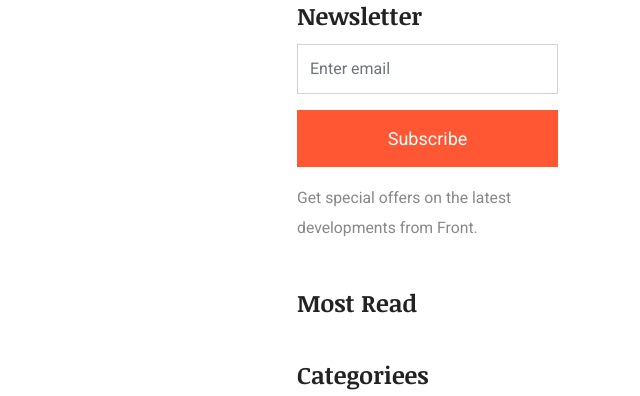
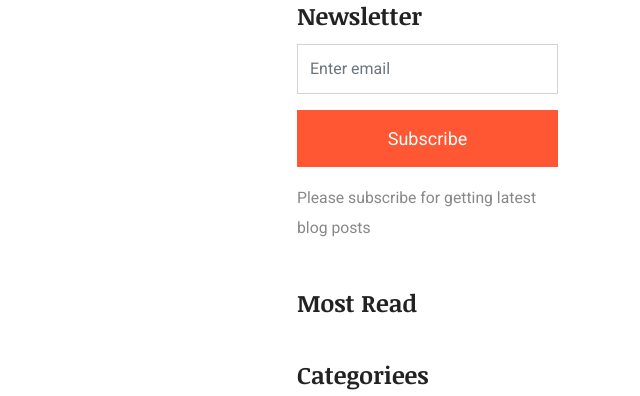
Before and after one commit to JavaScriptJuggler/portfolio, a Symfony app: template templates/frontend/blog/index.html.twig in a window 1280 px wide. Shown: the part 192-588 px from the top of the page, without its empty margins (640-1280 px from the left). Run offline with Twig, Linux system fonts and the light colour scheme; the template is opened without the code that fills it, so the values that code supplies are empty; some libraries are stand-ins or nearby versions.

Commit message:
subscribtion message handling

```diff
--- a/src/Controller/BlogController.php
+++ b/src/Controller/BlogController.php
@@ -170,7 +170,7 @@ class BlogController extends GlobalController
         /* sending mail */
         $email = (new TemplatedEmail())
             ->from('soumyamanna180898@gmail.com')
-            ->to('soumyamanna180898@gmail.com')
+            ->to($email)
             ->subject("Thank's for SUBSCRIBING")
             ->htmlTemplate('frontend\mail_templates\subscribe_template.html.twig') // Template path
             ->context([]); // variables wants to pass
--- a/templates/frontend/blog/index.html.twig
+++ b/templates/frontend/blog/index.html.twig
@@ -35,15 +35,18 @@
 					{% endfor %}
 				</div>
 				<div class="col-lg-4 col-xl-3 offset-xl-1">
-					<div class="widget mb-5">
+					<div class="widget mb-5" id="newsletter-div">
 						<h3 class="h4 mb-3">Newsletter</h4>
 						<form id="newsletter">
-							<input type="text" class="form-control mb-3 rounded-0" placeholder="Enter email" aria-label="Enter email" id="newsletter_email">
+							<input type="email" required class="form-control mb-3 rounded-0" placeholder="Enter email" aria-label="Enter email" id="newsletter_email">
 							<div class="d-grid mb-3">
-								<button type="submit" class="btn btn-primary rounded-0">Subscribe</button>
+								<button type="submit" class="btn btn-primary rounded-0" id="subscribe_btn">Subscribe</button>
 							</div>
 						</form>
-						<p class="form-text">Get special offers on the latest developments from Front.</p>
+						<p class="text-success text-sm subscribe-text" style="display:none">
+							<b>Thanks For Subscribe!</b>
+						</p>
+						<p class="form-text">Please subscribe for getting latest blog posts</p>
 					</div>
 
 					<div class="widget mb-5">
@@ -113,10 +116,10 @@
 		</div>
 	</div>
 </section>
-<script src="https://code.jquery.com/jquery-3.7.1.min.js" integrity="sha256-/JqT3SQfawRcv/BIHPThkBvs0OEvtFFmqPF/lYI/Cxo=" crossorigin="anonymous"></script>
-<script>
+ <script src="https://code.jquery.com/jquery-3.7.1.min.js"></script> <script>
 				$('#newsletter').submit(function (e) {
 			    e.preventDefault();
+				$('#subscribe_btn').text("Wait...");
 			    $.ajax({
 			        type: "POST",
 			        url: "{{ path('app_blog_subscriber') }}",
@@ -124,7 +127,12 @@
 			            "email": $('#newsletter_email').val()
 			        },
 			        success: function (response) {
-            console.log(response);
+						$('.subscribe-text').fadeIn();
+						$('#subscribe_btn').text("Subscribe");
+						setTimeout(() => {
+							$('.subscribe-text').hide();
+							$('#newsletter').trigger('reset');
+						}, 5000);
 			        }
 			    });
 			});
```
Lines whose indentation alone changed are shown as unchanged.
